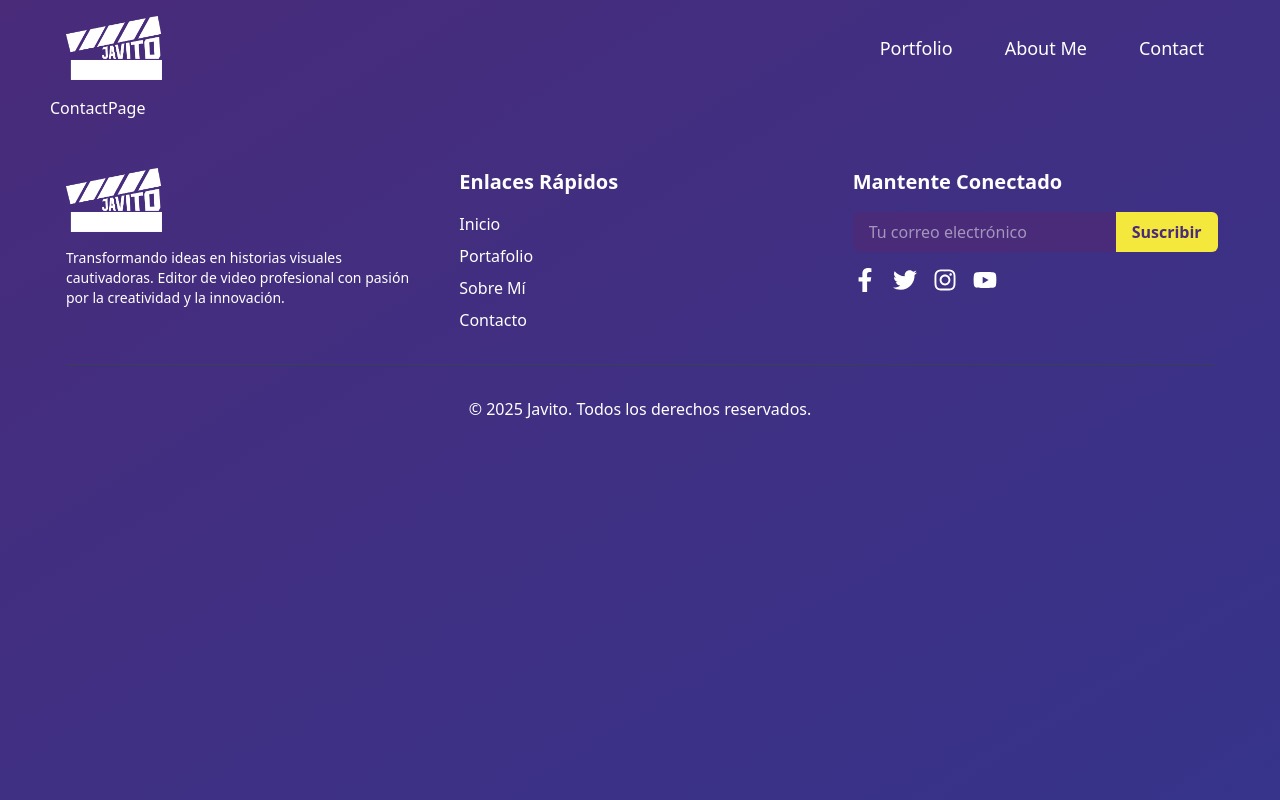
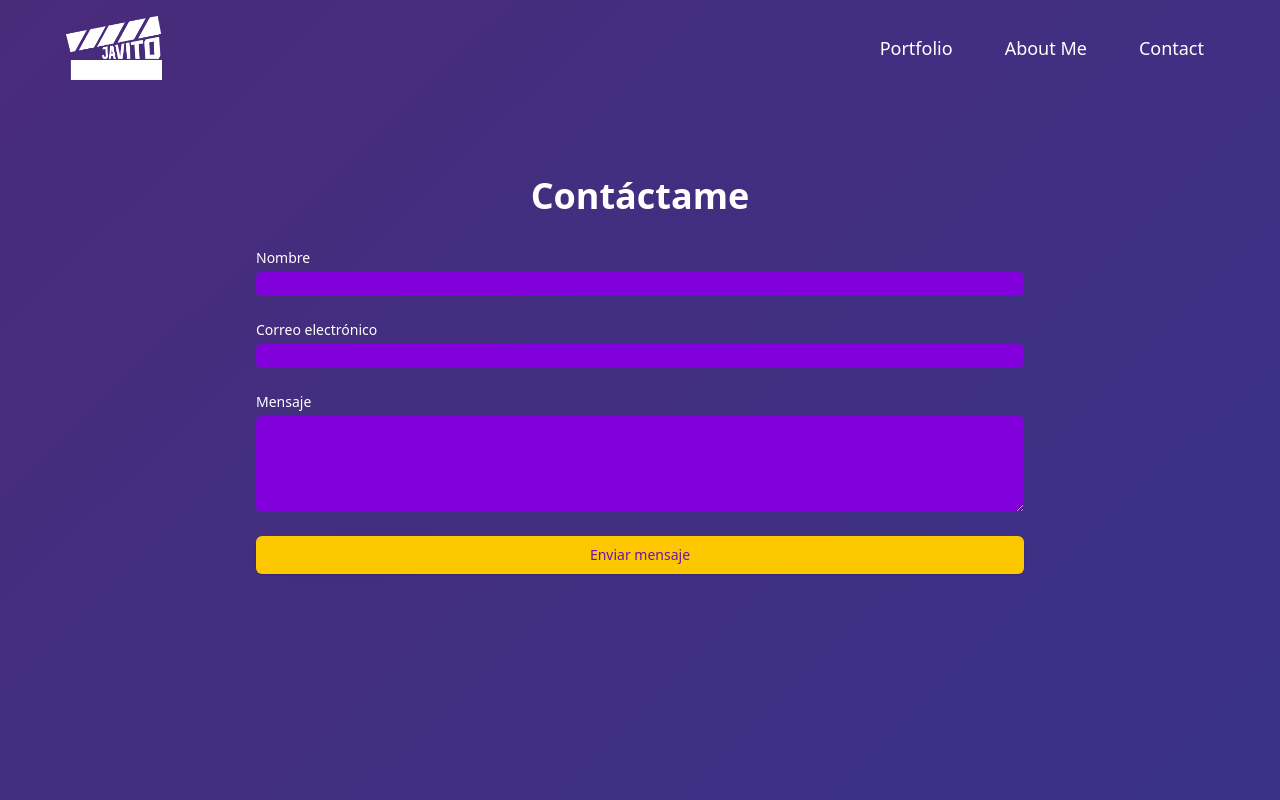
Before and after one commit to DaniCoppermind/javito-portafolio, a React (Vite) app in the folder client/: page /en/contact-me in a window 1280 px wide. Shown: the top 800 px of the page. Built offline with nearby package versions, Linux system fonts and the light colour scheme; no server answers.

Commit message:
"Desarrollo del frontend Portfolio"

```diff
--- a/client/src/api/axios.js
+++ b/client/src/api/axios.js
@@ -1,7 +1,7 @@
 import axios from 'axios';
 
 const instance = axios.create({
-  baseURL: 'https://javito-portafolio-backend.onrender.com/api',
+  baseURL: 'http://localhost:4000/api',
   withCredentials: true,
 });
 
--- a/client/src/pages/Portfolio/ContactPage.jsx
+++ b/client/src/pages/Portfolio/ContactPage.jsx
@@ -1,7 +1,95 @@
-import React from 'react';
+import { useState } from 'react';
+import { motion } from 'framer-motion';
 
-function ContactPage() {
-  return <div>ContactPage</div>;
-}
+const ContactPage = () => {
+  const [formData, setFormData] = useState({
+    name: '',
+    email: '',
+    message: '',
+  });
+
+  const handleChange = e => {
+    setFormData({ ...formData, [e.target.name]: e.target.value });
+  };
+
+  const handleSubmit = e => {
+    e.preventDefault();
+    // Handle form submission here
+    console.log(formData);
+  };
+
+  return (
+    <motion.div
+      initial={{ opacity: 0 }}
+      animate={{ opacity: 1 }}
+      transition={{ duration: 0.5 }}
+      className="min-h-screen px-4 py-20 text-white sm:px-6 lg:px-8"
+    >
+      <div className="mx-auto max-w-3xl">
+        <h1 className="mb-8 text-center text-4xl font-bold">Contáctame</h1>
+        <motion.form
+          initial={{ y: 20, opacity: 0 }}
+          animate={{ y: 0, opacity: 1 }}
+          transition={{ delay: 0.2 }}
+          onSubmit={handleSubmit}
+          className="space-y-6"
+        >
+          <div>
+            <label htmlFor="name" className="block text-sm font-medium">
+              Nombre
+            </label>
+            <input
+              type="text"
+              id="name"
+              name="name"
+              required
+              className="mt-1 block w-full rounded-md border-transparent bg-purple-700 text-white focus:border-purple-500 focus:bg-purple-600 focus:ring-0"
+              onChange={handleChange}
+              value={formData.name}
+            />
+          </div>
+          <div>
+            <label htmlFor="email" className="block text-sm font-medium">
+              Correo electrónico
+            </label>
+            <input
+              type="email"
+              id="email"
+              name="email"
+              required
+              className="mt-1 block w-full rounded-md border-transparent bg-purple-700 text-white focus:border-purple-500 focus:bg-purple-600 focus:ring-0"
+              onChange={handleChange}
+              value={formData.email}
+            />
+          </div>
+          <div>
+            <label htmlFor="message" className="block text-sm font-medium">
+              Mensaje
+            </label>
+            <textarea
+              id="message"
+              name="message"
+              rows="4"
+              required
+              className="mt-1 block w-full rounded-md border-transparent bg-purple-700 text-white focus:border-purple-500 focus:bg-purple-600 focus:ring-0"
+              onChange={handleChange}
+              value={formData.message}
+            ></textarea>
+          </div>
+          <div>
+            <motion.button
+              whileHover={{ scale: 1.05 }}
+              whileTap={{ scale: 0.95 }}
+              type="submit"
+              className="flex w-full justify-center rounded-md border border-transparent bg-yellow-400 px-4 py-2 text-sm font-medium text-purple-800 shadow-sm hover:bg-yellow-300 focus:ring-2 focus:ring-yellow-500 focus:ring-offset-2 focus:outline-none"
+            >
+              Enviar mensaje
+            </motion.button>
+          </div>
+        </motion.form>
+      </div>
+    </motion.div>
+  );
+};
 
 export default ContactPage;
--- a/client/src/pages/Portfolio/PortfolioPage.jsx
+++ b/client/src/pages/Portfolio/PortfolioPage.jsx
@@ -1,7 +1,119 @@
-import React from 'react';
+import { motion } from 'framer-motion';
+import Slider from 'react-slick';
+import 'slick-carousel/slick/slick.css';
+import 'slick-carousel/slick/slick-theme.css';
 
-function PortfolioPage() {
-  return <div>PortfolioPage</div>;
-}
+const VideoCard = ({ title, thumbnailUrl }) => (
+  <motion.div
+    whileHover={{ scale: 1.05 }}
+    className="overflow-hidden rounded-lg bg-purple-700 shadow-lg"
+  >
+    <img
+      src={thumbnailUrl || '/placeholder.svg'}
+      alt={title}
+      className="h-48 w-full object-cover"
+    />
+    <div className="p-4">
+      <h3 className="text-lg font-semibold text-white">{title}</h3>
+    </div>
+  </motion.div>
+);
+
+const PortfolioPage = () => {
+  const horizontalVideos = [
+    {
+      id: 1,
+      title: 'Video Horizontal 1',
+      thumbnailUrl: '/placeholder.svg?height=720&width=1280',
+    },
+    {
+      id: 2,
+      title: 'Video Horizontal 2',
+      thumbnailUrl: '/placeholder.svg?height=720&width=1280',
+    },
+    {
+      id: 3,
+      title: 'Video Horizontal 3',
+      thumbnailUrl: '/placeholder.svg?height=720&width=1280',
+    },
+  ];
+
+  const verticalVideos = [
+    {
+      id: 4,
+      title: 'Video Vertical 1',
+      thumbnailUrl: '/placeholder.svg?height=1280&width=720',
+    },
+    {
+      id: 5,
+      title: 'Video Vertical 2',
+      thumbnailUrl: '/placeholder.svg?height=1280&width=720',
+    },
+    {
+      id: 6,
+      title: 'Video Vertical 3',
+      thumbnailUrl: '/placeholder.svg?height=1280&width=720',
+    },
+  ];
+
+  const sliderSettings = {
+    dots: true,
+    infinite: true,
+    speed: 500,
+    slidesToShow: 3,
+    slidesToScroll: 1,
+    responsive: [
+      {
+        breakpoint: 1024,
+        settings: {
+          slidesToShow: 2,
+          slidesToScroll: 1,
+        },
+      },
+      {
+        breakpoint: 600,
+        settings: {
+          slidesToShow: 1,
+          slidesToScroll: 1,
+        },
+      },
+    ],
+  };
+
+  return (
+    <motion.div
+      initial={{ opacity: 0 }}
+      animate={{ opacity: 1 }}
+      transition={{ duration: 0.5 }}
+      className="min-h-screen px-4 py-20 text-white sm:px-6 lg:px-8"
+    >
+      <div className="mx-auto max-w-6xl">
+        <h1 className="mb-8 text-center text-4xl font-bold">Mi Portafolio</h1>
+
+        <section className="mb-12">
+          <h2 className="mb-4 text-2xl font-semibold">Videos Horizontales</h2>
+          <Slider {...sliderSettings}>
+            {horizontalVideos.map(video => (
+              <div key={video.id} className="px-2">
+                <VideoCard {...video} />
+              </div>
+            ))}
+          </Slider>
+        </section>
+
+        <section>
+          <h2 className="mb-4 text-2xl font-semibold">Videos Verticales</h2>
+          <Slider {...sliderSettings}>
+            {verticalVideos.map(video => (
+              <div key={video.id} className="px-2">
+                <VideoCard {...video} />
+              </div>
+            ))}
+          </Slider>
+        </section>
+      </div>
+    </motion.div>
+  );
+};
 
 export default PortfolioPage;
--- a/client/vite.config.js
+++ b/client/vite.config.js
@@ -9,7 +9,7 @@ export default defineConfig({
   server: {
     proxy: {
       '/api': {
-        target: 'https://javito-portafolio-backend.onrender.com',
+        target: 'http://localhost:4000',
         changeOrigin: true,
       },
     },
```
Also changed, not shown: 1 other file (tests, documents, lock files or other folders).
